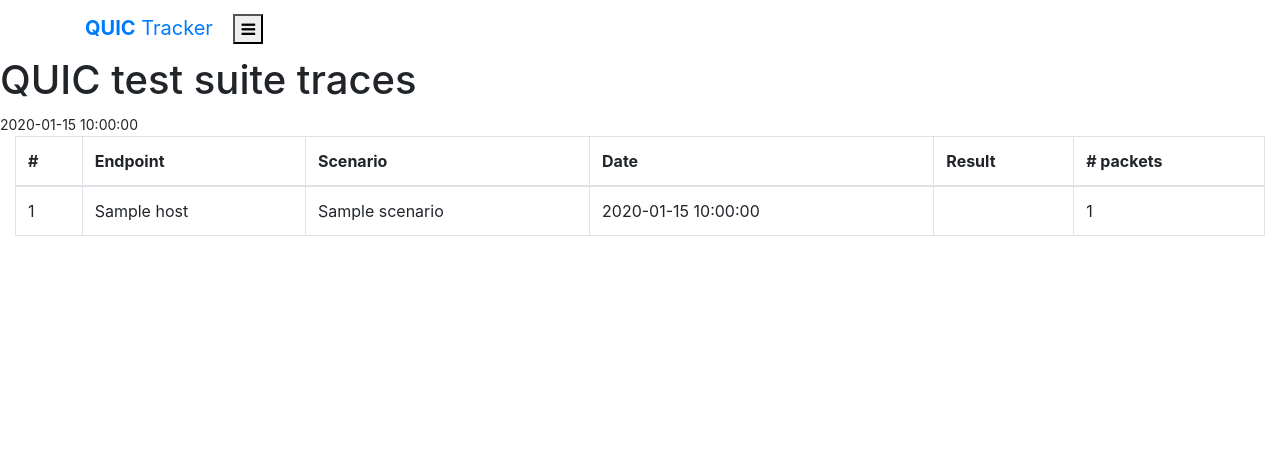
After one commit to QUIC-Tracker/quic-tracker, a Flask app: template quic-tracker/templates/traces.html in a window 1280 px wide. The commit adds this page. Shown: the top 476 px of the page. Run offline with Flask 2, Linux system fonts and the light colour scheme; the template is opened without the code that fills it: most values are stand-ins (such as "Sample title", 1, 10 or a date in 2020); some libraries are stand-ins or nearby versions.

Commit message:
Adds traces parsing to QUIC-Tracker

```diff
--- a/quic-tracker/quic-tracker.py
+++ b/quic-tracker/quic-tracker.py
@@ -2,17 +2,18 @@ import os
 import re
 from datetime import datetime
 
-from flask import Flask, jsonify
-from flask import request
-from flask import url_for
+import yaml
+from flask import Flask, jsonify, request, url_for, abort
+from flask import redirect
 from flask.templating import render_template
 from sqlobject import LIKE
 from sqlobject import OR
 from sqlobject import sqlhub
 
 from database import setup_database, SQLObjectThreadConnection, Result, load_result, Record, records_to_datatables_data
-from traces import get_example_trace
-from utils import find_latest_result_file, ByteArrayEncoder, is_tuple, decode
+from traces import get_example_trace, get_traces
+from traces import parse_trace
+from utils import find_latest_file, ByteArrayEncoder, is_tuple, decode
 
 app = Flask(__name__)
 setup_database()
@@ -43,10 +44,15 @@ def compute_stats(result):
 
 @app.route('/')
 def index():
-    return results(int(os.path.splitext(find_latest_result_file())[0]))
+    return redirect(url_for('tracker'))
 
 
-@app.route('/results/<int:d>')
+@app.route('/tracker')
+def tracker():
+    return results(int(os.path.splitext(find_latest_file('data'))[0]))
+
+
+@app.route('/tracker/results/<int:d>')
 def results(d):
     r = Result.selectBy(date=d).getOne(None)
     if r is None:
@@ -55,7 +61,7 @@ def results(d):
                            stats=compute_stats(r), ajax_url=url_for('results_data', d=d))
 
 
-@app.route('/results/<int:d>/data')
+@app.route('/tracker/results/<int:d>/data')
 def results_data(d):
     r = Result.selectBy(date=d).getOne(None)
     if r is None:
@@ -113,9 +119,31 @@ def results_data(d):
     return jsonify(response)
 
 
-@app.route('/dissector')
-def dissector():
-    return render_template('dissector.html', trace=get_example_trace())
+@app.route('/traces')
+def test_suite():
+    return traces(int(os.path.splitext(find_latest_file('traces'))[0]))
+
+
+@app.route('/traces/<int:traces_id>')
+def traces(traces_id):
+    traces = get_traces(traces_id)
+    if traces is None:
+        abort(404)
+
+    return render_template('traces.html', traces_id=traces_id, traces=traces, date=datetime.strptime(str(traces_id), '%Y%m%d').date())
+
+
+@app.route('/traces/<int:traces_id>/<int:trace_idx>')
+def dissector(traces_id, trace_idx):
+    traces = get_traces(traces_id)
+    if traces is None:
+        abort(404)
+
+    with open('protocol.yaml') as f:
+        protocol = yaml.load(f)
+
+    return render_template('dissector.html', trace=parse_trace(traces[trace_idx], protocol))
+
 
 if __name__ == '__main__':
     app.run(debug=True)
--- a/quic-tracker/templates/base.html
+++ b/quic-tracker/templates/base.html
@@ -40,6 +40,10 @@
         code.char {
             padding: 0;
         }
+
+        tr[data-href]{
+            cursor: pointer;
+        }
     </style>
 </head>
 
@@ -59,20 +63,8 @@
 
                 <div class="collapse navbar-collapse pull-left" id="navbar-collapse">
                     <ul class="nav navbar-nav">
-                        <!--<li class="active"><a href="#">Link <span class="sr-only">(current)</span></a></li>
-                        <li><a href="#">Link</a></li>
-                        <li class="dropdown">
-                          <a href="#" class="dropdown-toggle" data-toggle="dropdown">Dropdown <span class="caret"></span></a>
-                          <ul class="dropdown-menu" role="menu">
-                            <li><a href="#">Action</a></li>
-                            <li><a href="#">Another action</a></li>
-                            <li><a href="#">Something else here</a></li>
-                            <li class="divider"></li>
-                            <li><a href="#">Separated link</a></li>
-                            <li class="divider"></li>
-                            <li><a href="#">One more separated link</a></li>
-                          </ul>
-                        </li>-->
+                        <li class="{{ 'active' if 'tracker' in request.path else '' }}"><a href="{{ url_for('tracker') }}">Tracker</a></li>
+                        <li class="{{ 'active' if 'traces' in request.path else '' }}"><a href="{{ url_for('test_suite') }}">Test suite</a></li>
                     </ul>
                 </div>
             </div>
--- a/quic-tracker/templates/dissector.html
+++ b/quic-tracker/templates/dissector.html
@@ -1,7 +1,7 @@
 {% extends 'base.html' %}
 {% block header %}
     <h1>QUIC dissector</h1>
-    <small></small>
+    <small>{{ trace.host }} - {{ trace.scenario }}</small>
 {% endblock %}
 {% macro print_struct(d) %}
     {% for name, value, s_idx, e_idx in d %}
--- /dev/null
+++ b/quic-tracker/templates/traces.html
@@ -0,0 +1,43 @@
+{% extends 'base.html' %}
+{% block header %}
+    <h1>QUIC test suite traces</h1>
+    <small>{{ date }}</small>
+{% endblock %}
+{% block content %}
+    <div class="box">
+        <div class="box-body">
+            <table class="table table-bordered">
+                <thead>
+                <tr>
+                    <th>#</th>
+                    <th>Endpoint</th>
+                    <th>Scenario</th>
+                    <th>Date</th>
+                    <th>Result</th>
+                    <th># packets</th>
+                </tr>
+                </thead>
+                <tbody>
+                {% for trace in traces %}
+                    <tr data-href="{{ url_for('dissector', traces_id=traces_id, trace_idx=loop.index0) }}">
+                        <td>{{ loop.index }}</td>
+                        <td>{{ trace.host }}</td>
+                        <td>{{ trace.scenario }}</td>
+                        <td>{{ trace.started_at }}</td>
+                        <td>{{ trace.error_code }}</td>
+                        <td>{{ trace.stream|length if trace.stream else '~' }}</td>
+                    </tr>
+                {% endfor %}
+                </tbody>
+            </table>
+        </div>
+    </div>
+{% endblock %}
+{% block js %}
+    {{ super() }}
+    <script>
+        $(window).ready(function () {
+            $('tr[data-href]').click(function() {window.location = this.getAttribute('data-href');})
+        });
+    </script>
+{% endblock %}
--- a/quic-tracker/utils.py
+++ b/quic-tracker/utils.py
@@ -10,8 +10,8 @@ def join_root(*paths):
     return os.path.join(get_root_path(), *paths)
 
 
-def find_latest_result_file():
-    return filter(lambda s: s.replace('.json', '').isdigit(), sorted(os.listdir(join_root('data')), reverse=True)).__next__()
+def find_latest_file(directory):
+    return next(filter(lambda s: s.replace('.json', '').isdigit(), sorted(os.listdir(join_root(directory)), reverse=True)))
 
 
 class ByteArrayEncoder(JSONEncoder):
```
Also changed, not shown: quic-tracker/traces.py (+12 -1 lines).
